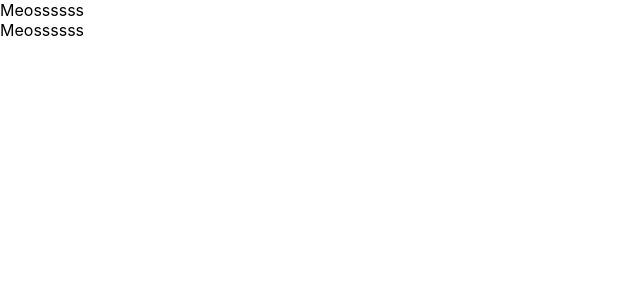
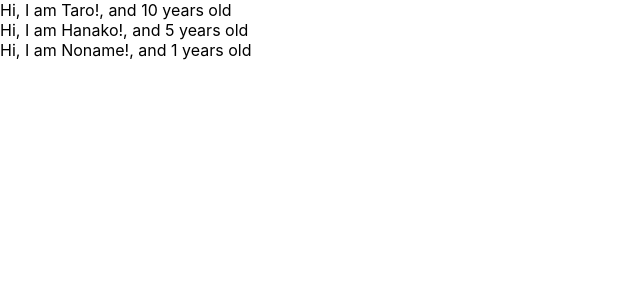
Before and after one commit to YusakuMatama/udemy0-react-redux-crud-application, a React (Create React App) app: page / in a window 1280 px wide. Shown: the top 300 px of the page, without its empty margins (0-640 px from the left). Built offline with nearby package versions, Linux system fonts and the light colour scheme.

Commit message:
learn props of component

```diff
--- a/src/App.js
+++ b/src/App.js
@@ -14,17 +14,34 @@
 // }
 
 const App = () => {
+    const profiles = [
+        {
+            name: "Taro", age: 10
+        },
+        {
+            name: "Hanako", age: 5
+        },
+        {
+            name: "Noname"
+        }
+    ]
     return (
         <div>
-            {Cat()}
-            {Cat()}
+            {
+                profiles.map((profile, index) =>{
+                    return <User name={profile.name} age={profile.age} key={index}/>
+                })
+            }
         </div>
 
         )
 }
 
-const Cat = () => {
-    return <div>Meossssss</div>
+const User = (props) => {
+    return <div>Hi, I am {props.name}!, and {props.age} years old</div>
 }
 
+User.defaultProps ={
+    age: 1
+}
 export default App;
```
